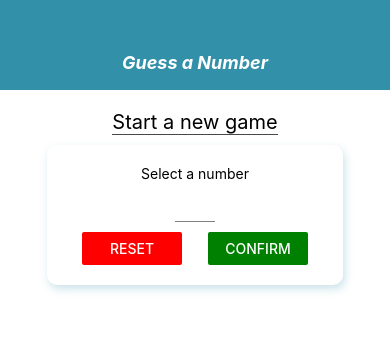
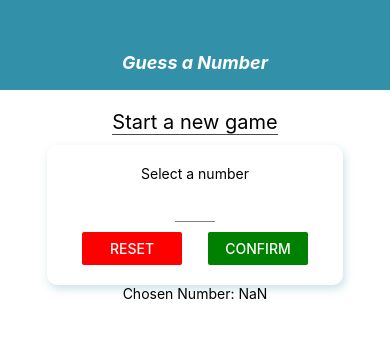
Before and after one commit to manuelsanchez2/rn-guess-a-number, a React Native app: screen / in a window 390 px wide. Both pictures are taken after a click on the button "CONFIRM". Shown: the top 338 px of the page. Built offline with nearby package versions, Linux system fonts and the light colour scheme.

Commit message:
Check if the confirm handler works with a validation

```diff
--- a/screens/StartGameScreen.js
+++ b/screens/StartGameScreen.js
@@ -37,6 +37,12 @@ const StartGameScreen = (props) => {
     setSelectedNumber(chosenNumber);
     setEnteredValue("");
   };
+
+  let confirmedOutput;
+
+  if (confirmed) {
+    confirmedOutput = <Text>Chosen Number: {selectedNumber}</Text>;
+  }
   return (
     <TouchableWithoutFeedback
       onPress={() => {
@@ -70,6 +76,7 @@ const StartGameScreen = (props) => {
             </View>
           </View>
         </Card>
+        {confirmedOutput}
       </View>
     </TouchableWithoutFeedback>
   );
```
